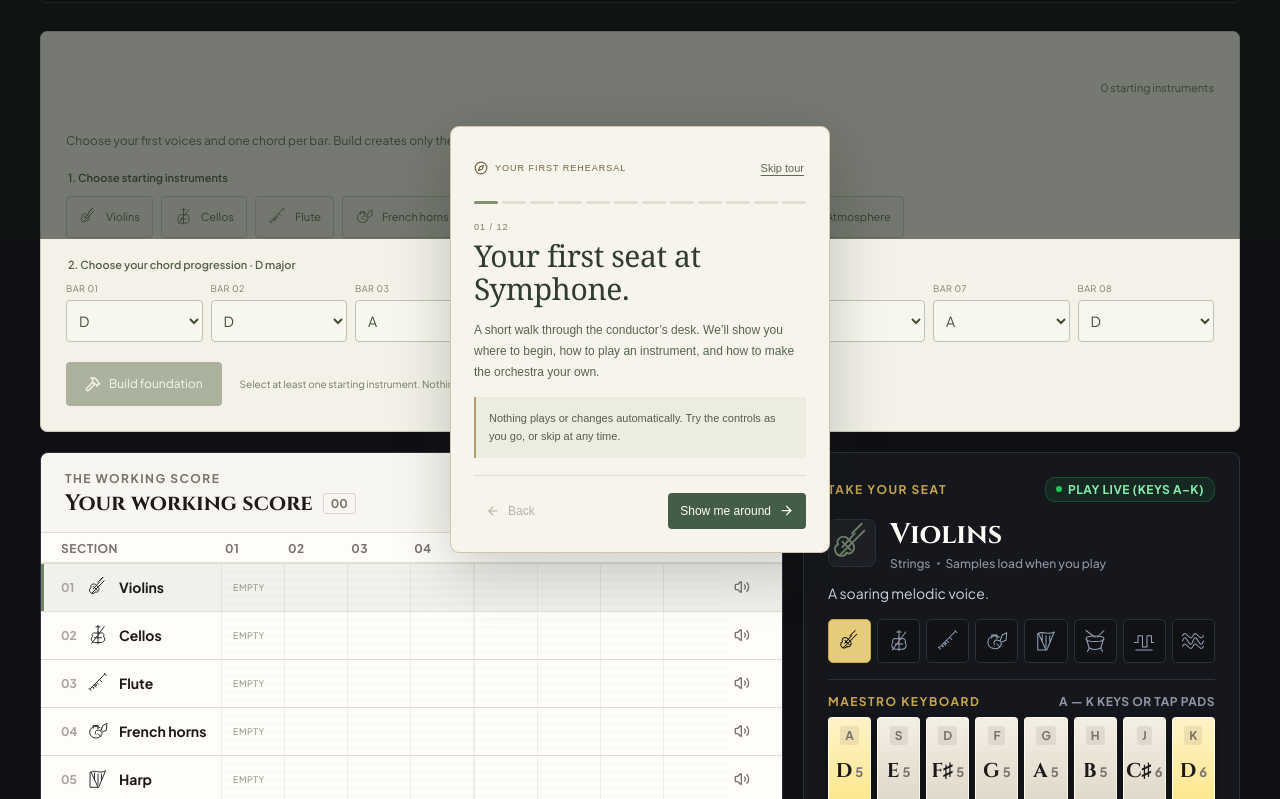
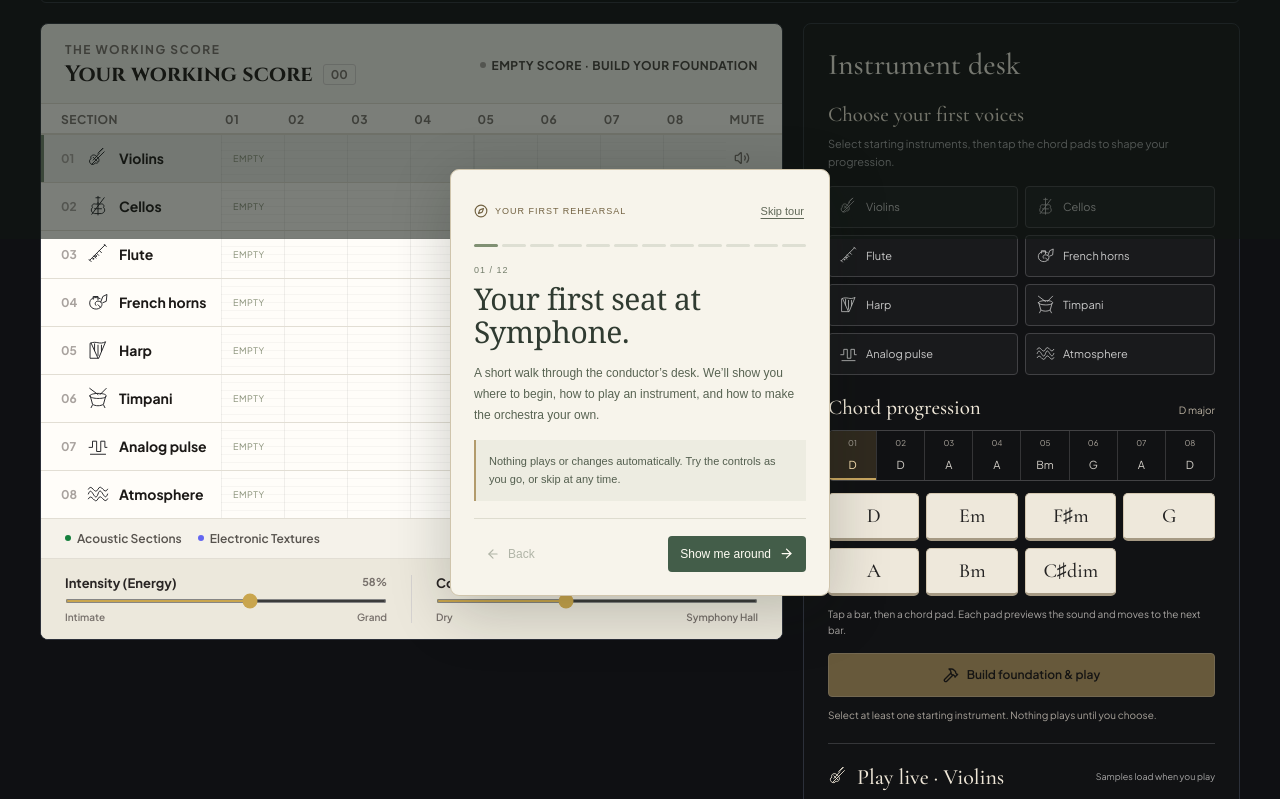
Before and after one commit to rvira/symphone, a Next.js app: page /studio in a window 1280 px wide. Shown: the part 561-1360 px from the top of the page. Built offline with nearby package versions, Linux system fonts and the light colour scheme.

Commit message:
feat: unify black instrument desk with playable chord pads

```diff
--- a/components/FoundationBuilder.css
+++ b/components/FoundationBuilder.css
@@ -1,123 +1,232 @@
-.foundation-builder {
-  margin: 28px 0 20px;
-  padding: 25px;
-  border: 1px solid var(--border, #c9caba);
-  background: #f4f2e8;
-  border-radius: 7px;
+/* One integrated black desk: no extra page section or duplicate selector. */
+.studio .instrument-panel {
+  background: #111214;
+}
+.instrument-panel .instrument-heading {
+  gap: 12px;
+  flex-wrap: wrap;
+}
+.live-voice-label {
+  display: flex;
+  align-items: center;
+  gap: 8px;
+  margin: 0 0 14px;
+  flex-wrap: wrap;
+  color: #eee6d7;
+}
+.live-voice-label h3 {
+  font:
+    22px/1.2 "Cormorant Garamond",
+    Georgia,
+    serif;
+  margin: 0;
+}
+.live-voice-label .instrument-status {
+  font-size: 9px;
+  margin-left: auto;
+  color: #a7a6a6;
+}
+.instrument-panel .desk-title {
+  margin: 0;
+  font:
+    30px/1.15 "Cormorant Garamond",
+    Georgia,
+    serif;
+  color: #f5f0e6;
+}
+.instrument-panel .foundation-builder {
+  margin: 20px 0;
+  padding: 0 0 20px;
+  border: 0;
+  border-bottom: 1px solid #353639;
+  border-radius: 0;
+  background: transparent;
 }
 .foundation-heading {
   display: flex;
   justify-content: space-between;
   align-items: center;
-  gap: 16px;
+  gap: 12px;
 }
-.foundation-heading h2 {
-  margin: 5px 0 0;
+.foundation-heading h3,
+.chord-pad-heading h3 {
+  margin: 0;
   font:
-    30px/1.2 "Cormorant Garamond",
+    21px/1.2 "Cormorant Garamond",
     Georgia,
     serif;
+  color: #f0e8d9;
 }
-.foundation-count {
-  color: #68745c;
+.foundation-builder > p {
+  margin: 8px 0 14px;
   font-size: 11px;
+  line-height: 1.65;
+  color: #a6a6a8;
+}
+.edit-foundation {
+  display: flex;
+  align-items: center;
+  gap: 5px;
+  color: #d2b16c;
+  font-size: 10px;
+  padding: 6px 0;
   white-space: nowrap;
 }
-.foundation-builder > p {
-  font-size: 12px;
-  line-height: 1.7;
-  color: #69735f;
-  max-width: 800px;
-  margin: 12px 0 20px;
-}
-.foundation-builder fieldset {
-  margin: 0 0 20px;
+.instrument-panel .foundation-instruments {
+  display: grid;
+  grid-template-columns: repeat(2, minmax(0, 1fr));
+  gap: 7px;
+  margin: 0;
   padding: 0;
   border: 0;
-  min-width: 0;
 }
-.foundation-builder legend {
-  font-size: 11px;
-  font-weight: 600;
-  color: #566249;
-  margin-bottom: 12px;
-}
-.foundation-instruments {
+.instrument-panel .foundation-instruments button {
   display: flex;
-  flex-wrap: wrap;
-  gap: 8px;
-}
-.foundation-instruments button {
-  display: flex;
+  flex-direction: row;
+  justify-content: flex-start;
   align-items: center;
   gap: 8px;
+  height: auto;
   min-height: 42px;
-  border: 1px solid #c7cabb;
-  padding: 8px 12px;
+  padding: 8px 10px;
+  border: 1px solid #414144;
   border-radius: 4px;
+  color: #c9c9c9;
+  background: #191a1c;
   font-size: 11px;
-  background: #eeefe4;
-  color: #606d51;
 }
-.foundation-instruments button[aria-pressed="true"] {
-  background: #dce4d0;
-  border-color: #879b70;
-  color: #35452c;
+.instrument-panel .foundation-instruments button > span {
+  overflow-wrap: anywhere;
 }
-.foundation-chords {
+.instrument-panel
+  .foundation-instruments
+  button
+  > svg:last-child:not(:first-child) {
+  margin-left: auto;
+}
+.instrument-panel .foundation-instruments button:hover {
+  border-color: #938160;
+  color: #faf2e2;
+  background: #222225;
+}
+.instrument-panel .foundation-instruments button[aria-pressed="true"] {
+  border-color: #c1a05c;
+  color: #f3dfb3;
+  background: #252320;
+}
+.chord-pad-heading {
+  display: flex;
+  justify-content: space-between;
+  align-items: baseline;
+  gap: 10px;
+  margin: 20px 0 10px;
+}
+.chord-pad-heading > span {
+  color: #b9b0a0;
+  font-size: 10px;
+}
+.foundation-bars {
   display: grid;
   grid-template-columns: repeat(8, minmax(0, 1fr));
-  gap: 8px;
+  border: 1px solid #424244;
+  border-radius: 5px;
+  overflow: hidden;
 }
-.foundation-chords label {
+.foundation-bars button {
   min-width: 0;
+  padding: 7px 1px;
+  min-height: 49px;
+  color: #d0ccc5;
+  border-right: 1px solid #353537;
 }
-.foundation-chords label > span {
+.foundation-bars button:last-child {
+  border-right: 0;
+}
+.foundation-bars small {
   display: block;
-  font-size: 9px;
-  color: #747e67;
-  letter-spacing: 0.5px;
-  margin-bottom: 6px;
+  font-size: 8px;
+  color: #aaa49b;
+  margin-bottom: 4px;
 }
-.foundation-chords select {
-  font: inherit;
-  font-size: 14px;
-  width: 100%;
-  min-height: 42px;
-  padding: 8px;
-  color: #3f5036;
-  background: #f8f7ef;
-  border: 1px solid #bcc4ae;
-  border-radius: 4px;
+.foundation-bars span {
+  font-size: 11px;
 }
-.foundation-chords select:focus-visible {
-  outline: 2px solid #8e9c71;
-  outline-offset: 3px;
+.foundation-bars button[aria-pressed="true"] {
+  background: #302a1f;
+  box-shadow: inset 0 -2px #c9a761;
+  color: #ffe6b6;
+}
+.foundation-chord-pads {
+  display: grid;
+  grid-template-columns: repeat(4, minmax(0, 1fr));
+  gap: 7px;
+  margin-top: 12px;
+}
+.foundation-chord-pads button {
+  min-width: 0;
+  min-height: 48px;
+  border: 1px solid #d4c7b0;
+  border-bottom: 3px solid #a69a84;
+  border-radius: 5px;
+  background: #eee8db;
+  color: #242323;
+  font:
+    20px/1.1 "Cormorant Garamond",
+    Georgia,
+    serif;
+  touch-action: manipulation;
+  transition:
+    transform 90ms,
+    background 90ms;
+}
+.foundation-chord-pads button:hover {
+  background: #fff4df;
+}
+.foundation-chord-pads button:active {
+  transform: translateY(2px);
+  border-bottom-width: 1px;
+  background: #e6ce9b;
+}
+.foundation-builder .chord-pad-hint {
+  font-size: 10px;
+  color: #a6a3a0;
+  margin: 10px 0 14px;
 }
 .foundation-actions {
   display: flex;
-  align-items: center;
-  gap: 18px;
+  flex-direction: column;
+  gap: 10px;
 }
 .build-foundation {
   display: flex;
+  align-items: center;
+  justify-content: center;
+  width: 100%;
   gap: 8px;
-  align-items: center;
   min-height: 44px;
-  padding: 12px 19px;
+  padding: 11px 12px;
   border-radius: 4px;
-  background: #536847;
-  color: #fffdf4;
+  background: #cfaf6b;
+  border: 1px solid #ead09b;
+  color: #1b1813;
   font-size: 12px;
-  white-space: nowrap;
+  font-weight: 600;
 }
 .build-foundation:hover:not(:disabled) {
-  background: #405536;
+  background: #e4c78a;
 }
 .foundation-actions small {
   font-size: 10px;
   line-height: 1.6;
-  color: #707b62;
+  color: #a8a29a;
+}
+.desk-sr-only {
+  position: absolute;
+  width: 1px;
+  height: 1px;
+  overflow: hidden;
+  clip-path: inset(50%);
+  white-space: nowrap;
 }
 .empty-track-label {
   position: absolute;
@@ -129,21 +238,17 @@
   font-size: 9px;
   letter-spacing: 0.5px;
 }
-@media (max-width: 700px) {
-  .foundation-builder {
-    padding: 18px;
-  }
+@media (max-width: 420px) {
   .foundation-heading {
     align-items: flex-start;
-    flex-direction: column;
-    gap: 8px;
+    flex-wrap: wrap;
   }
-  .foundation-chords {
-    grid-template-columns: repeat(4, minmax(0, 1fr));
-  }
-  .foundation-actions {
-    align-items: flex-start;
-    flex-direction: column;
-    gap: 10px;
+  .foundation-bars span {
+    font-size: 10px;
   }
 }
+@media (prefers-reduced-motion: reduce) {
+  .foundation-chord-pads button {
+    transition: none;
+  }
+}
--- a/components/FoundationBuilder.tsx
+++ b/components/FoundationBuilder.tsx
@@ -1,10 +1,11 @@
 import { useState } from "react";
-import { Check, Hammer } from "lucide-react";
+import { Check, Hammer, Pencil } from "lucide-react";
 import {
   BARS,
   INSTRUMENTS,
   chordLabel,
   sceneForScore,
+  assignChord,
   type InstrumentId,
   type Score,
 } from "../lib/score";
@@ -14,9 +15,15 @@ import "./FoundationBuilder.css";
 export default function FoundationBuilder({
   score,
   onBuild,
+  selected,
+  onSelect,
+  onPreviewChord,
 }: {
   score: Score;
   onBuild: (instruments: InstrumentId[], progression: number[]) => void;
+  selected: InstrumentId;
+  onSelect: (instrument: InstrumentId) => void;
+  onPreviewChord: (degree: number) => void;
 }) {
   const [instruments, setInstruments] = useState<InstrumentId[]>(
     score.construction?.startingInstruments ?? [],
@@ -25,91 +32,149 @@ export default function FoundationBuilder({
     ...sceneForScore(score).progression,
   ]);
   const scene = sceneForScore(score);
+  const buildMode = !!score.construction;
   const built = !!score.construction?.built;
+  const [editing, setEditing] = useState(buildMode && !built);
+  const [activeBar, setBar] = useState(0);
+  const [announcement, setAnnouncement] = useState("");
   return (
-    <section
-      className="foundation-builder"
-      aria-labelledby="foundation-heading"
+    <div className="foundation-builder" aria-labelledby="foundation-heading">
+      <div className="foundation-heading">
+        <h3 id="foundation-heading">
+          {editing
+            ? "Choose your first voices"
+            : "Choose an instrument to play"}
+        </h3>
+        {buildMode && built && (
+          <button
+            className="edit-foundation"
+            onClick={() => setEditing((open) => !open)}
+            aria-expanded={editing}
           >
-      <div className="foundation-heading">
-        <div>
-          <span className="eyebrow">YOUR STARTING POINT</span>
-          <h2 id="foundation-heading">
-            {built ? "Your foundation" : "Begin with an empty score."}
-          </h2>
-        </div>
-        <span className="foundation-count">
-          {instruments.length} starting{" "}
-          {instruments.length === 1 ? "instrument" : "instruments"}
-        </span>
+            <Pencil size={12} />
+            {editing ? "Back to playing" : "Edit foundation"}
+          </button>
+        )}
       </div>
       <p>
-        Choose your first voices and one chord per bar. Build creates only these
-        parts; Auto-evolve brings in the rest, one section every two bars.
+        {editing
+          ? "Select starting instruments, then tap the chord pads to shape your progression."
+          : "Choose your live voice, then play the pads below. This does not change the score."}
       </p>
-      <fieldset className="foundation-instruments">
-        <legend>1. Choose starting instruments</legend>
+      <div
+        className="foundation-instruments instrument-picker"
+        role="group"
+        aria-label={
+          editing
+            ? "Choose starting instruments"
+            : "Select an instrument section"
+        }
+      >
         {INSTRUMENTS.map((inst) => (
           <button
             key={inst.id}
             type="button"
-            aria-pressed={instruments.includes(inst.id)}
-            onClick={() =>
+            aria-pressed={
+              editing ? instruments.includes(inst.id) : selected === inst.id
+            }
+            aria-label={
+              editing
+                ? `Include ${inst.name} in foundation`
+                : `Play ${inst.name}`
+            }
+            className={selected === inst.id ? "live-selected" : ""}
+            onClick={() => {
+              onSelect(inst.id);
+              if (editing)
                 setInstruments((current) =>
                   current.includes(inst.id)
                     ? current.filter((id) => id !== inst.id)
                     : [...current, inst.id],
-              )
-            }
+                );
+            }}
           >
             <InstrumentGlyph id={inst.id} size={19} />
             <span>{inst.name}</span>
-            {instruments.includes(inst.id) && <Check size={13} />}
+            {editing && instruments.includes(inst.id) && <Check size={13} />}
           </button>
         ))}
-      </fieldset>
-      <fieldset className="foundation-chords">
-        <legend>2. Choose your chord progression · {scene.mode}</legend>
+      </div>
+      {editing && (
+        <>
+          <div className="chord-pad-heading">
+            <h3>Chord progression</h3>
+            <span>{scene.mode}</span>
+          </div>
+          <div
+            className="foundation-bars"
+            role="group"
+            aria-label="Choose a bar to set its chord"
+          >
             {Array.from({ length: BARS }, (_, bar) => (
-          <label key={bar}>
-            <span>BAR {String(bar + 1).padStart(2, "0")}</span>
-            <select
-              aria-label={`Chord for bar ${bar + 1}`}
-              value={progression[bar]}
-              onChange={(e) =>
-                setProgression((current) =>
-                  current.map((d, i) =>
-                    i === bar ? Number(e.target.value) : d,
-                  ),
-                )
-              }
+              <button
+                key={bar}
+                aria-label={`Set chord for bar ${bar + 1}: ${chordLabel(scene, progression[bar])}`}
+                aria-pressed={bar === activeBar}
+                onClick={() => setBar(bar)}
+              >
+                <small>{String(bar + 1).padStart(2, "0")}</small>
+                <span>{chordLabel(scene, progression[bar])}</span>
+              </button>
+            ))}
+          </div>
+          <div
+            className="foundation-chord-pads"
+            role="group"
+            aria-label={`Chord pads for bar ${activeBar + 1}`}
           >
             {scene.scale.map((_, degree) => (
-                <option key={degree} value={degree}>
+              <button
+                key={degree}
+                aria-label={`Play ${chordLabel(scene, degree)} chord and assign to bar ${activeBar + 1}`}
+                onClick={() => {
+                  setProgression((current) =>
+                    assignChord(current, activeBar, degree),
+                  );
+                  onPreviewChord(degree);
+                  setAnnouncement(
+                    `Bar ${activeBar + 1} set to ${chordLabel(scene, degree)}.${activeBar < BARS - 1 ? ` Next: bar ${activeBar + 2}.` : " Progression ready."}`,
+                  );
+                  setBar((current) => Math.min(BARS - 1, current + 1));
+                }}
+              >
                 {chordLabel(scene, degree)}
-                </option>
+              </button>
             ))}
-            </select>
-          </label>
-        ))}
-      </fieldset>
+          </div>
+          <p className="chord-pad-hint">
+            Tap a bar, then a chord pad. Each pad previews the sound and moves
+            to the next bar.
+          </p>
+          <span className="desk-sr-only" role="status">
+            {announcement}
+          </span>
           <div className="foundation-actions">
             <button
               className="build-foundation"
               disabled={!instruments.length}
-          onClick={() => onBuild(instruments, progression)}
+              onClick={() => {
+                onBuild(instruments, progression);
+                setEditing(false);
+              }}
             >
               <Hammer size={16} />
-          {built ? "Rebuild foundation" : "Build foundation"}
+              {built ? "Rebuild foundation & play" : "Build foundation & play"}
             </button>
             <small>
               {built
-            ? "Rebuilding replaces the current parts and woven phrases. Select Play to listen afterward."
+                ? "Rebuilding replaces existing parts and woven phrases, then starts playback."
                 : instruments.length
-              ? "Build the score, then press Play or Auto-evolve to listen."
+                  ? "Start with these voices. Auto-evolve adds the rest. Play live below."
                   : "Select at least one starting instrument. Nothing plays until you choose."}
             </small>
           </div>
-    </section>
+        </>
+      )}
+    </div>
   );
 }
--- a/components/Orchestra.tsx
+++ b/components/Orchestra.tsx
@@ -43,6 +43,8 @@ import {
   activeInstruments,
   playableScore,
   validProgression,
+  chordNotes,
+  sceneForScore,
   instrumentFor,
   noteName,
   padNotes,
@@ -297,6 +299,46 @@ export default function Orchestra({
     [release, space],
   );
 
+  // Chord pads audition harmony without recording notes into the live phrase.
+  const previewChord = useCallback(async (degree: number) => {
+    const key = "chord-preview";
+    const previous = held.current.get(key);
+    if (previous) {
+      previous.released = true;
+      previous.release?.();
+    }
+    const releases: Array<() => void> = [];
+    const entry = {
+      released: false,
+      release: () => releases.forEach((stop) => stop()),
+    };
+    held.current.set(key, entry);
+    const id = selectedRef.current;
+    try {
+      await Promise.all(
+        chordNotes(
+          sceneForScore(scoreRef.current),
+          degree,
+          instrumentFor(id).register,
+        ).map(async (midi) => {
+          const stop = await orchestra.live(id, midi);
+          if (entry.released) stop();
+          else releases.push(stop);
+        }),
+      );
+      setTimeout(() => {
+        entry.released = true;
+        entry.release();
+        if (held.current.get(key) === entry) held.current.delete(key);
+      }, 650);
+    } catch (error) {
+      entry.released = true;
+      entry.release();
+      if (held.current.get(key) === entry) held.current.delete(key);
+      setNotice((error as Error).message);
+    }
+  }, []);
+
   const togglePlay = useCallback(async () => {
     if (busy.current) return;
     if (orchestra.playing) {
@@ -415,9 +457,11 @@ export default function Orchestra({
     setQueuedLayers([]);
     setSolo(null);
     apply(buildFoundation(scoreRef.current, instruments, progression));
+    if (!instruments.includes(selectedRef.current)) setSelected(instruments[0]);
     setNotice(
-      "Foundation built. Press Play to listen, or Auto-evolve to grow the orchestra.",
+      "Foundation built. Play live over it, weave a phrase, or enable Auto-evolve to grow the ensemble.",
     );
+    void togglePlay();
   };
 
   const build = useCallback(() => {
@@ -843,14 +887,6 @@ export default function Orchestra({
           onNew={() => newMovement()}
         />
 
-        {buildMode && (
-          <FoundationBuilder
-            key={`${score.scene}:${score.seed}`}
-            score={score}
-            onBuild={buildStartingScore}
-          />
-        )}
-
         {/* Working Studio Workspace */}
         <div className="workspace">
           {/* Arrangement Score */}
@@ -1083,52 +1119,29 @@ export default function Orchestra({
           <section
             className="instrument-panel panel"
             style={{ "--section-color": instrument.color } as CSSProperties}
-            aria-labelledby="instrument-heading"
+            aria-labelledby="instrument-desk-heading"
           >
             <div className="instrument-heading">
-              <span className="eyebrow">TAKE YOUR SEAT</span>
-              <span className="live-badge">
-                <span className="live-pulsing-dot" />
-                PLAY LIVE (KEYS A–K)
-              </span>
+              <h2 id="instrument-desk-heading" className="desk-title">
+                Instrument desk
+              </h2>
             </div>
 
-            <div className="instrument-title">
-              <span className="instrument-large-icon">
-                <InstrumentGlyph id={selected} size={44} />
+            <FoundationBuilder
+              key={`${buildMode ? "build" : "full"}:${score.scene}:${score.seed}`}
+              score={score}
+              onBuild={buildStartingScore}
+              selected={selected}
+              onSelect={select}
+              onPreviewChord={(degree) => void previewChord(degree)}
+            />
+
+            <div className="live-voice-label">
+              <InstrumentGlyph id={selected} size={21} />
+              <h3 id="instrument-heading">Play live · {instrument.name}</h3>
+              <span className="instrument-status">
+                {statusText(selected, statuses[selected])}
               </span>
-              <div>
-                <h2 id="instrument-heading">{instrument.name}</h2>
-                <div className="instrument-meta-line">
-                  <span className="instrument-family">{instrument.family}</span>
-                  <i className="dot-sep" />
-                  <span className="instrument-status">
-                    {statusText(selected, statuses[selected])}
-                  </span>
-                </div>
-              </div>
-            </div>
-
-            <p className="instrument-description">{instrument.role}.</p>
-
-            {/* Quick 8-Section Selector */}
-            <div
-              className="instrument-picker"
-              aria-label="Select an instrument section"
-            >
-              {INSTRUMENTS.map((inst) => (
-                <button
-                  key={inst.id}
-                  onClick={() => select(inst.id)}
-                  className={selected === inst.id ? "selected" : ""}
-                  title={`${inst.name} (${inst.family})`}
-                  aria-label={`Play ${inst.name}`}
-                  aria-pressed={selected === inst.id}
-                >
-                  <InstrumentGlyph id={inst.id} size={24} />
-                  <span className="inst-picker-label">{inst.name}</span>
-                </button>
-              ))}
             </div>
 
             {/* Live Performance Pads (A–K) */}
@@ -1400,8 +1413,10 @@ export default function Orchestra({
             <ol>
               <li>
                 <strong>Build from Nothing.</strong> Choose starting instruments
-                and one chord per bar, then Build foundation. Only those parts
-                appear. Full Orchestra is a separate quick-start option.
+                and assign chords with the pads in the right-hand desk, then
+                Build foundation &amp; play. Only those parts appear and
+                playback begins. Full Orchestra is a separate quick-start
+                option.
               </li>
               <li>
                 <strong>Grow the ensemble.</strong> Press Play to hear your
--- a/lib/score.ts
+++ b/lib/score.ts
@@ -497,6 +497,28 @@ export function chordLabel(scene: Scene, degree: number) {
     third = degreeMidi(scene, degree + 2) - root,
     fifth = degreeMidi(scene, degree + 4) - root;
   return noteName(root) + (fifth === 6 ? "dim" : third === 3 ? "m" : "");
+}
+export const chordNotes = (scene: Scene, degree: number, register = 60) =>
+  [0, 2, 4].map((offset) => degreeMidi(scene, degree + offset, register));
+
+export function assignChord(
+  progression: readonly number[],
+  bar: number,
+  degree: number,
+): number[] {
+  if (
+    !validProgression(progression) ||
+    !Number.isInteger(bar) ||
+    bar < 0 ||
+    bar >= BARS ||
+    !Number.isInteger(degree) ||
+    degree < 0 ||
+    degree > 6
+  )
+    throw new Error("Choose a valid bar and an in-key chord.");
+  return progression.map((current, index) =>
+    index === bar ? degree : current,
+  );
 }
 export type CapturedNote = { midi: number; time: number };
 export const sceneFor = (id: SceneId): Scene =>
--- a/lib/tour.ts
+++ b/lib/tour.ts
@@ -64,15 +64,15 @@ export const TOUR_STEPS = [
     id: "foundation",
     target: ".foundation-builder, .sound-mode-switcher",
     title: "Choose the first voices and chords.",
-    body: "In Build from Nothing, select one or more starting instruments and one chord for each of the eight bars. Build foundation writes only those instrument parts into the score. Other rows remain empty.",
-    tip: "Try Cellos and Harp, pick your chords, then Build foundation. If you are in Full Orchestra, switch to Build from Nothing to reveal these controls.",
+    body: "Use the black instrument desk on the right: choose starting voices, tap a bar and play a chord pad to assign its chord. The pads preview harmony and advance to the next bar. There are no dropdown menus.",
+    tip: "Try Cellos and Harp, then Build foundation & play. Only those parts are added. Setup folds away for live playing; Edit foundation brings it back. Full Orchestra skips setup.",
   },
   {
     id: "playback",
     target: ".play-button",
     title: "Let the orchestra play.",
     body: "Play Orchestra starts the repeating eight-bar movement. Stop pauses the performance; Play starts again from bar one. The nearby BPM control changes speed and the key display shows the scene’s scale and meter.",
-    tip: "Build your foundation first, then press Play Orchestra. Only the parts currently in the score play; other instruments wait until you turn on Auto-evolve.",
+    tip: "Build foundation & play starts your chosen parts automatically. This Play/Stop button controls playback afterward. Other instruments wait until you enable Auto-evolve.",
   },
   {
     id: "score",
@@ -85,8 +85,8 @@ export const TOUR_STEPS = [
     id: "instrument",
     target: ".instrument-picker",
     title: "Choose your voice.",
-    body: "These eight buttons select the instrument you play live. This is different from choosing the starting instruments in your foundation: switching live voices does not generate new score parts.",
-    tip: "Try Harp for a plucked sound, then return to Violins. Switching instruments clears notes you haven’t woven yet.",
+    body: "The same instrument picker has two jobs: before Build it selects your starting ensemble; after Build it selects your live voice without changing the score. No separate Build/Play tabs or duplicate pickers are needed.",
+    tip: "After building, try Harp for a plucked sound, then Violins. Switching instruments clears uncommitted pad notes. Use Edit foundation only when you want to rebuild the starting arrangement.",
   },
   {
     id: "pads",
```
Also changed, not shown: 3 other files (tests, documents, lock files or other folders). Lines whose indentation alone changed are shown as unchanged.
